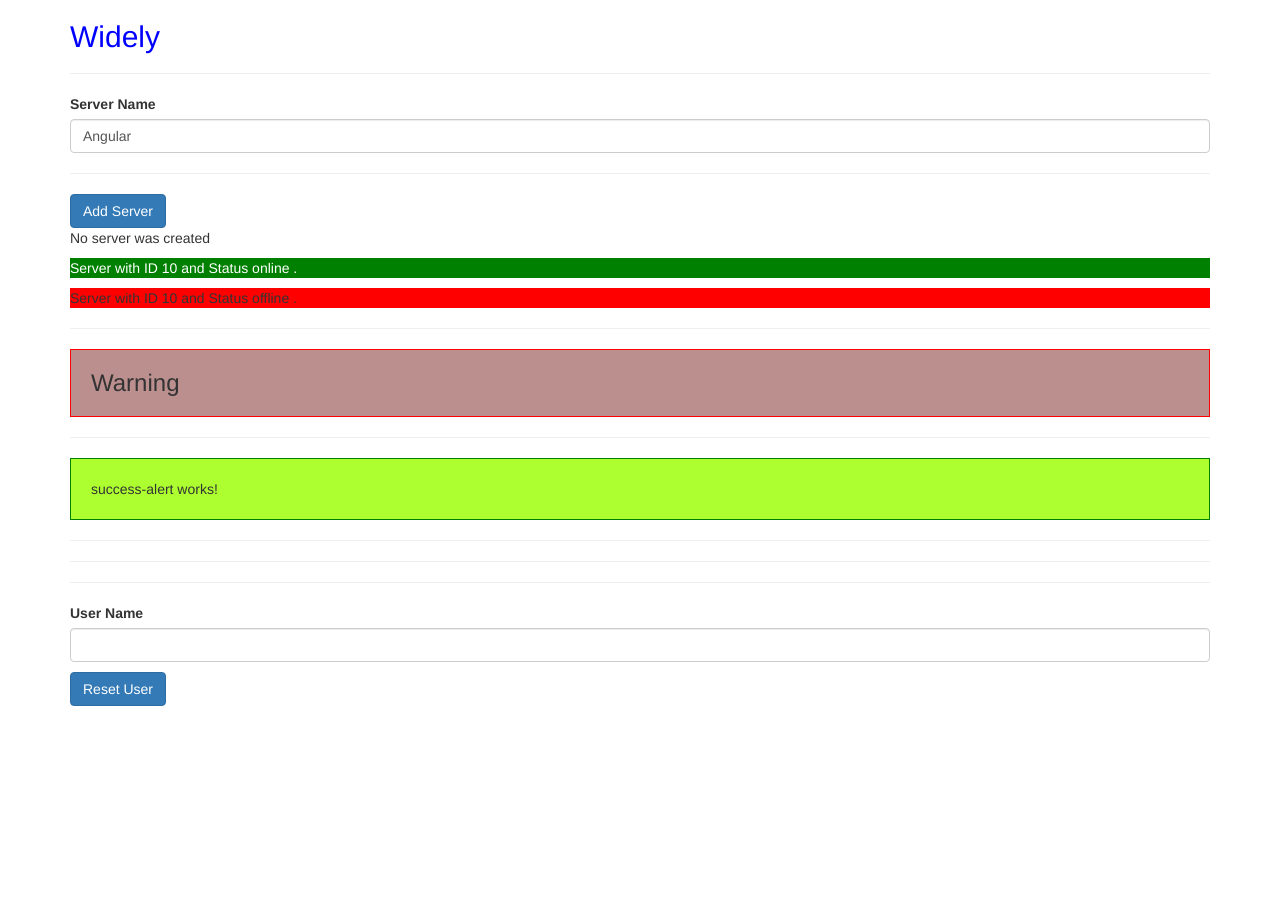
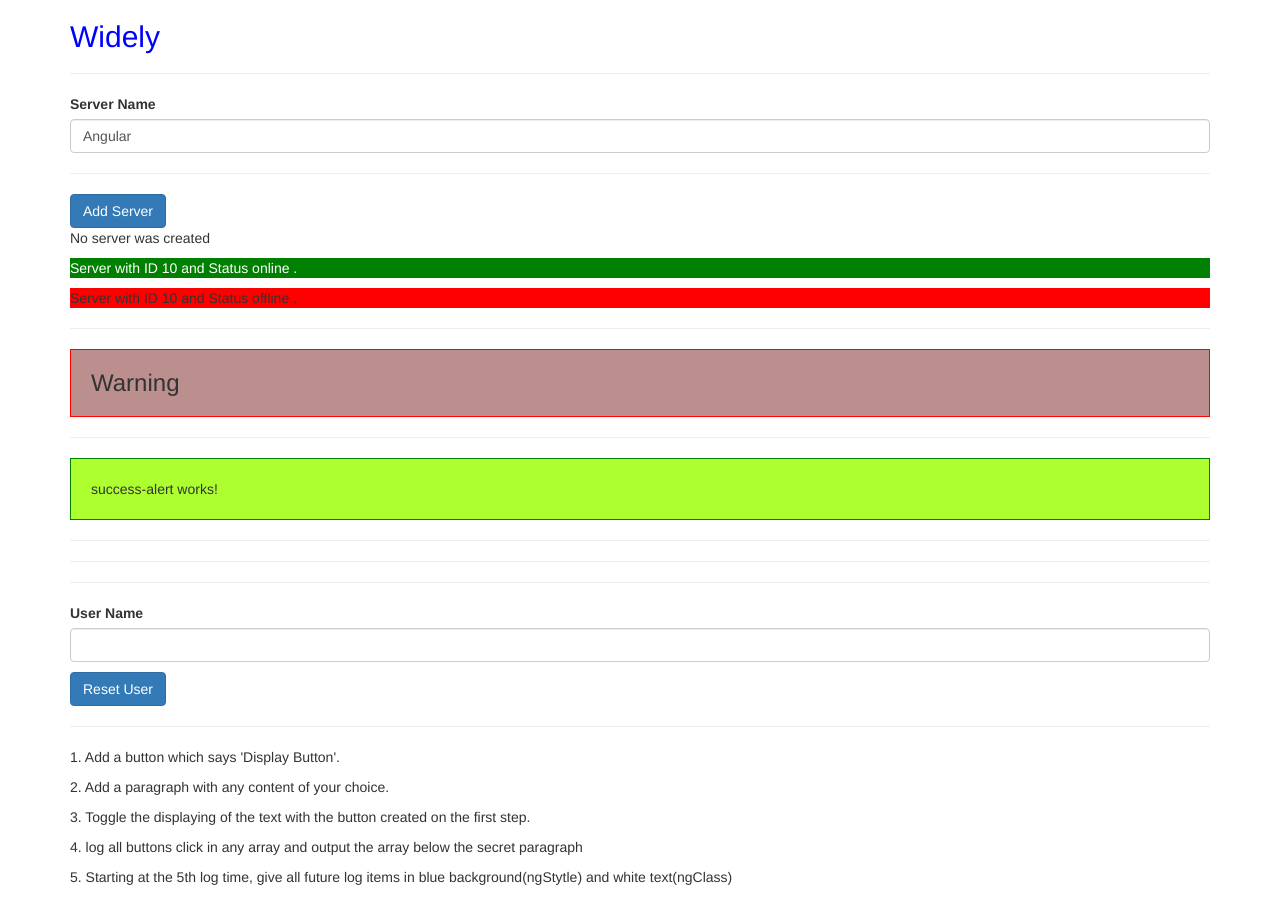
Before and after one commit to npopli/application, an Angular app: page / in a window 1280 px wide. Before the commit the page ends 800 px from the top, so only its background shows below. Built offline with nearby package versions, Linux system fonts and the light colour scheme.

Commit message:
files updated and added

```diff
--- a/src/app/app.component.html
+++ b/src/app/app.component.html
@@ -29,6 +29,8 @@ class = "form-control"
 <button
         class="btn btn-primary" [disabled] = "userName ===''" (click) ="userName = ''"
         >Reset User</button>
+<hr>
+<app-assignment></app-assignment>
 </div>
 </div>
 </div>
--- a/src/app/app.module.ts
+++ b/src/app/app.module.ts
@@ -7,6 +7,7 @@ import { ServerComponent } from './server/server.component';
 import { ServersComponent } from './servers/servers.component';
 import { WarningComponent } from './warningAlert/warningAlert.component';
 import { SuccessAlertComponent } from './success-alert/success-alert.component';
+import { AssignmentComponent } from './assignment/assignment.component';
 
 
 @NgModule({
@@ -16,6 +17,7 @@ import { SuccessAlertComponent } from './success-alert/success-alert.component';
     ServersComponent,
     WarningComponent,
     SuccessAlertComponent,
+    AssignmentComponent,
   ],
   imports: [
     BrowserModule,
--- /dev/null
+++ b/src/app/assignment/assignment.component.html
@@ -0,0 +1,5 @@
+<p>1. Add a button which says 'Display Button'.</p>
+<p>2. Add a paragraph with any content of your choice. </p>
+<p>3. Toggle the displaying of the text with the button created on the first step.</p>
+<p>4. log all  buttons click in any array and output the array below the secret paragraph</p>
+<p>5. Starting at the 5th log time, give all future log items in blue background(ngStytle) and white text(ngClass)</p>
--- /dev/null
+++ b/src/app/assignment/assignment.component.ts
@@ -0,0 +1,15 @@
+import { Component, OnInit } from '@angular/core';
+
+@Component({
+  selector: 'app-assignment',
+  templateUrl: './assignment.component.html',
+  styleUrls: ['./assignment.component.css']
+})
+export class AssignmentComponent implements OnInit {
+
+  constructor() { }
+
+  ngOnInit() {
+  }
+
+}
--- a/src/app/servers/servers.component.html
+++ b/src/app/servers/servers.component.html
@@ -20,5 +20,5 @@ class = "form-control"
 <!-- <p> {{ serverCreationStatus }} </p> -->
 <p *ngIf = "serverCreated; else noServer" > server was created, server name is {{ serverName}} </p>
 <ng-template #noServer><p>No server was created</p></ng-template>
-<app-server></app-server>
-<app-server></app-server>
+<app-server *ngFor = "let server of servers" ></app-server>
+<!-- <app-server></app-server> -->
--- a/src/app/servers/servers.component.ts
+++ b/src/app/servers/servers.component.ts
@@ -16,6 +16,7 @@ export class ServersComponent implements OnInit {
   userName ="********";
   username: string = "****";
   serverCreated = false;
+  servers= ['testserver', 'testserver 2'];
 
   constructor() {
     setTimeout(() =>
@@ -28,6 +29,7 @@ export class ServersComponent implements OnInit {
 
   onCreateServer() {
     this.serverCreated = true;
+    this.servers.push(this.serverName);
     this.serverCreationStatus = 'Server was created! Name is ' + this.serverName;
 
   }
```
Also changed, not shown: src/app/assignment/assignment.component.css (added), 1 other file (tests, documents, lock files or other folders).
